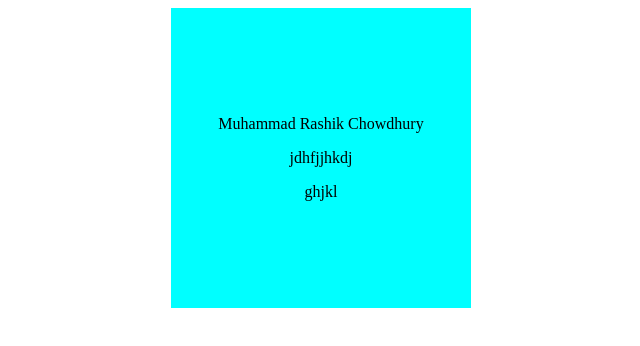
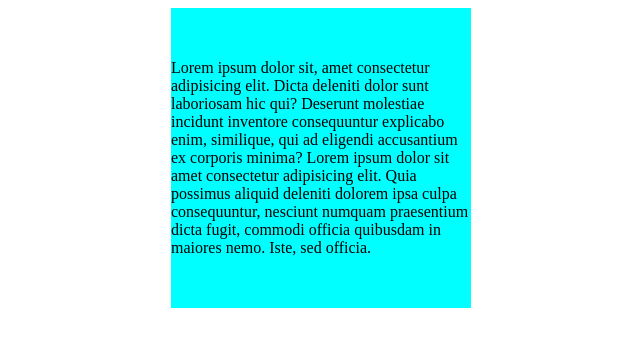
Before and after one commit to Rashikchowdhury/LearningPython, a plain HTML site: page index.html in a window 1280 px wide. Shown: the whole page, without its empty margins (319-959 px from the left). Drawn offline with Linux system fonts and the light colour scheme; files that its build step writes are made by us from their sources.

Commit message:
updated index.html file

```diff
--- a/index.html
+++ b/index.html
@@ -9,9 +9,7 @@
 <body>
     <div class="parent">
         <div class="child">
-            <p>Muhammad Rashik Chowdhury</p>
-            <p>jdhfjjhkdj</p>
-            <p>ghjkl</p>
+            <span>Lorem ipsum dolor sit, amet consectetur adipisicing elit. Dicta deleniti dolor sunt laboriosam hic qui? Deserunt molestiae incidunt inventore consequuntur explicabo enim, similique, qui ad eligendi accusantium ex corporis minima? Lorem ipsum dolor sit amet consectetur adipisicing elit. Quia possimus aliquid deleniti dolorem ipsa culpa consequuntur, nesciunt numquam praesentium dicta fugit, commodi officia quibusdam in maiores nemo. Iste, sed officia.</span>
         </div>
     </div>
 </body>
```
